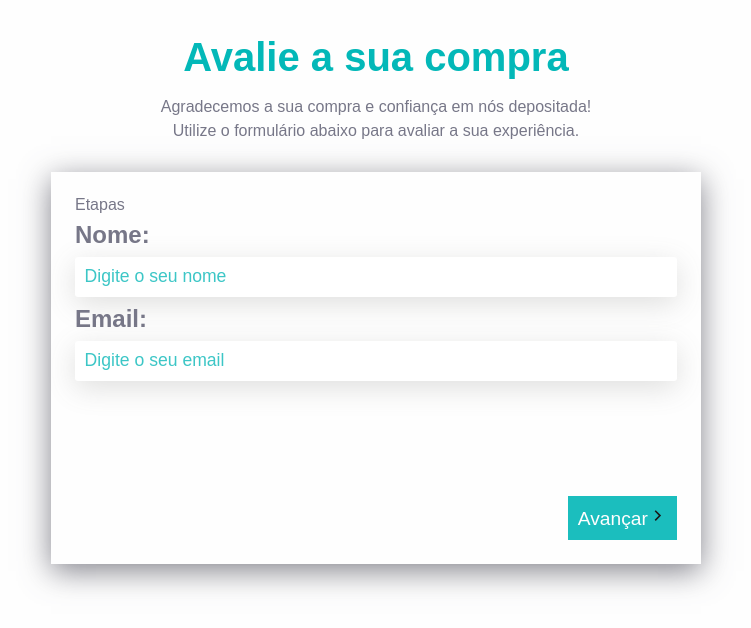
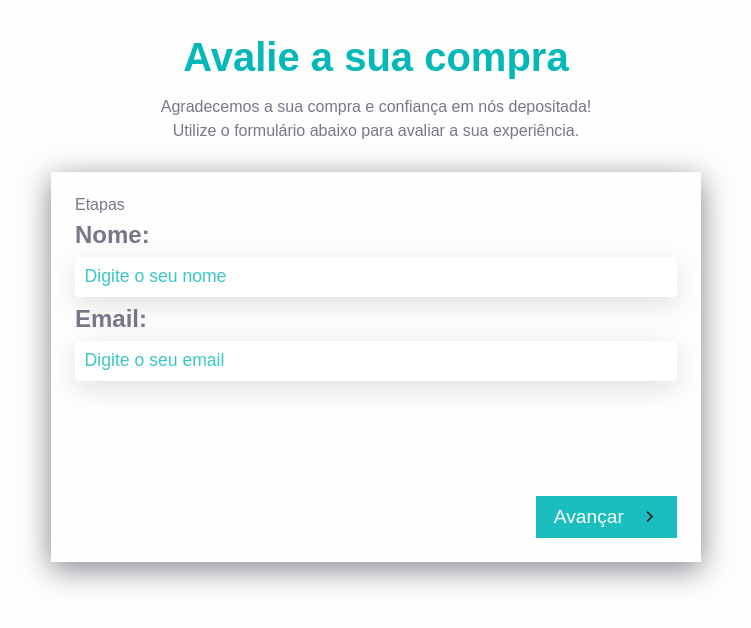
Before and after one commit to amac81/multistep_form_react, a React (Vite) app: page / in a window 1280 px wide. Shown: the top 628 px of the page, without its empty margins (264-1015 px from the left). Built offline with nearby package versions, Linux system fonts and the light colour scheme; a web font is replaced by a local one.

Commit message:
App.css update

```diff
--- a/src/App.css
+++ b/src/App.css
@@ -57,36 +57,43 @@ textarea {
   color: #778;
 }
 
+textarea {
+ height: 125px;
+}
+
 input::placeholder {
   color:#0bb8b8cc;
 }
 
 /*Botões*/
 
-button {
+.actions {
+  display: flex;
+  justify-content: flex-end;
+  gap: 0.5rem;
+}
+
+.actions button {
   border: none;
   border: 2px solid #03b8b8;
   background-color: #03b8b8;
   font-size: 1.2rem;
-  padding: 0.5rem;
-  margin-left: 10px;
+  padding: 0.5rem 1rem;
   opacity: 0.9;
   transition: 0.5s;
-
+  display: flex;
+  gap: 1rem;
+  align-items: center;
+  cursor: pointer;
 }
 
-button:hover {
+.actions button:hover {
   opacity: 1;
   transition: 0.5s;
   border: 2px solid #91b803;
   background-color: #91b803;
 }
 
-button span{
+.actions button span{
   color:#fefefe;
 }
-
-
-.actions {
-  text-align: right;
-}
```
